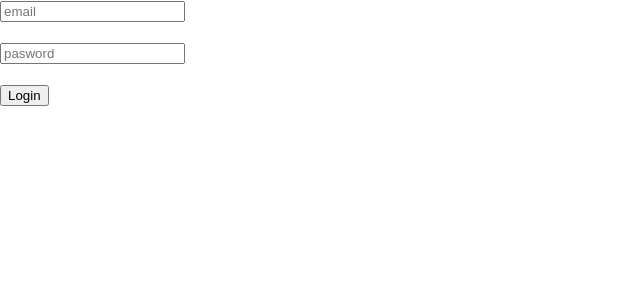
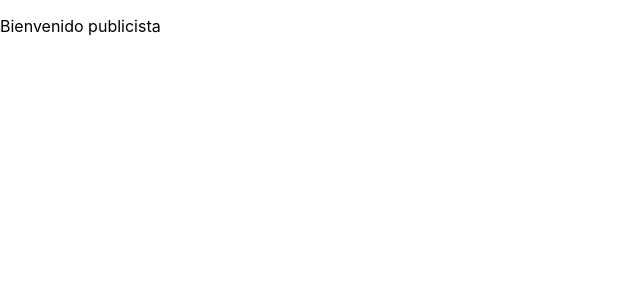
Before and after one commit to MarianWhat/Web-App-Reserva-Anuncios, a React (Create React App) app: page /Home in a window 1280 px wide. Shown: the top 300 px of the page, without its empty margins (0-640 px from the left). Built offline with nearby package versions, Linux system fonts and the light colour scheme.

Commit message:
Controllr de login

```diff
--- a/src/App.js
+++ b/src/App.jsx
@@ -5,16 +5,16 @@ import {
   Route,
 } from 'react-router-dom';
 import ViewLogin from './components/pages/ViewLogin.jsx';
+import ViewHome from './components/pages/ViewHome.jsx';
 
 
-const App = () =>{
-  return(
+const App = () => (
     <Router>
       <Switch>
-        <Route path="/"><ViewLogin/> </Route>
+      <Route path="/" component={ViewLogin} exact />
+        <Route path="/Home" component={ViewHome} />
       </Switch>
     </Router>
-  );
-};
+);
 
 export default App;
--- /dev/null
+++ b/src/components/pages/ViewHome.jsx
@@ -0,0 +1,8 @@
+import React from 'react';
+import Header from '../pieces/Header.jsx';
+
+const ViewLogin = () => (
+    <Header/>
+);
+
+export default ViewLogin;
--- a/src/components/pages/ViewLogin.jsx
+++ b/src/components/pages/ViewLogin.jsx
@@ -1,10 +1,14 @@
 import React from 'react';
+import PropTypes from 'prop-types';
 import Login from '../pieces/Login.jsx';
 
-const ViewLogin = ()=>{
+const ViewLogin = ({ history })=>{
     return (
-    	<Login/>
+    	<Login history={history}/>
 		);
 };
 
+ViewLogin.propTypes = {
+    history: PropTypes.object.isRequired,
+  };
 export default ViewLogin;
--- /dev/null
+++ b/src/components/pieces/Header.jsx
@@ -0,0 +1,10 @@
+import React from 'react';
+// import firebase from 'firebase';
+
+const Header = () => (
+        <div>
+            <p>Bienvenido publicista</p>
+        </div>
+);
+
+export default Header;
--- a/src/components/pieces/Login.jsx
+++ b/src/components/pieces/Login.jsx
@@ -1,4 +1,5 @@
 import React, {useState} from 'react';
+import PropTypes from 'prop-types';
 import firebase from 'firebase';
 
 const Login =({ history })=>{
@@ -7,23 +8,15 @@ const Login =({ history })=>{
   const [password, setPassword] = useState('');
   const [err, setErr] = useState('');
 
-  console.log('history ', history);
 
   const FEmail = (e) => {
     setEmail(e.target.value);
+    console.log(e.target.value);
   };
   const FPassword = (e) => {
     setPassword(e.target.value);
+    console.log(e.target.value);
   };
-
-  const btnLogin = () => {
-	firebase.auth().signInWithEmailAndPassword(email, password)
-	.then((resp)=>{
-
-	})
-	.catch();
-};
-
 
 
 	return(
@@ -31,13 +24,16 @@ const Login =({ history })=>{
 			<form onSubmit={(e) => {
           e.preventDefault();
           if (!email || !password) {
+            console.log('Debes colocar email y password');
             setErr('Debes colocar email y password');
             return false;
           }
-          firebase.auth().signInWithEmailAndPassword().then((res) => {
+          firebase.auth().signInWithEmailAndPassword(email,password).then((res) => {
             console.log(res);
+            console.log('autentificado');
             history.replace('/Home');
           }).catch((error) => {
+            console.error(error.message);
             setErr(error.message);
           });
         }}>
@@ -48,11 +44,13 @@ const Login =({ history })=>{
 				<div>
 					<input type="text" name="password" value={password} onChange={FPassword} placeholder="pasword"/>
 				</div>
-				<br/>
-				<button type="submit" >Login</button>
+				<button type="submit" value="btn">Login</button>
+                {err && <p data-testid="mensajeError" >{err}</p>}
 			</form>
 		</div>
 	);
 };
-
+Login.propTypes = {
+    history: PropTypes.object.isRequired,
+  };
 export default Login;
--- a/src/index.js
+++ b/src/index.js
@@ -2,18 +2,18 @@ import React from 'react';
 import ReactDOM from 'react-dom';
 import firebase from 'firebase';
 import './index.css';
-import App from './App';
+import App from './App.jsx';
 import * as serviceWorker from './serviceWorker';
- // Initialize Firebase
- firebase.initializeApp({
-    apiKey: "AIzaSyCEV44bwQis9WuCSFDqI_cIPRmflKxs4Gg",
-    authDomain: "web-app-reserva-de-anuncios.firebaseapp.com",
-    databaseURL: "https://web-app-reserva-de-anuncios.firebaseio.com",
-    projectId: "web-app-reserva-de-anuncios",
-    storageBucket: "web-app-reserva-de-anuncios.appspot.com",
-    messagingSenderId: "964377975348",
-    appId: "1:964377975348:web:239e2e054b2dbf80660861"
-  });
+// Initialize Firebase
+firebase.initializeApp({
+  apiKey: 'AIzaSyCEV44bwQis9WuCSFDqI_cIPRmflKxs4Gg',
+  authDomain: 'web-app-reserva-de-anuncios.firebaseapp.com',
+  databaseURL: 'https://web-app-reserva-de-anuncios.firebaseio.com',
+  projectId: 'web-app-reserva-de-anuncios',
+  storageBucket: 'web-app-reserva-de-anuncios.appspot.com',
+  messagingSenderId: '964377975348',
+  appId: '1:964377975348:web:239e2e054b2dbf80660861',
+});
 
 ReactDOM.render(<App />, document.getElementById('root'));
 
```
